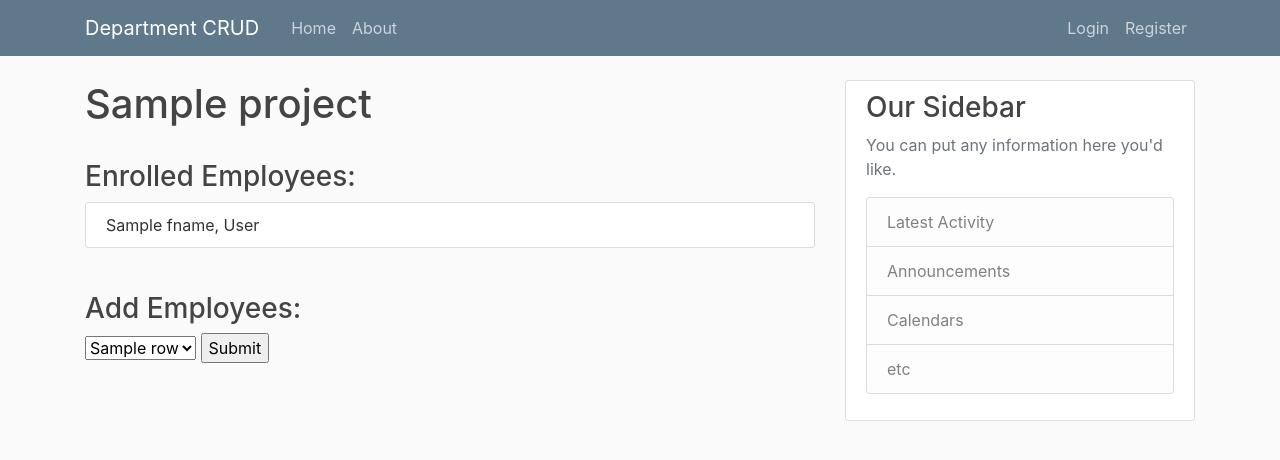
After one commit to natehishon/db453labc, a Python web app: template flaskDemo/templates/project.html in a window 1280 px wide. The commit adds this page. Shown: the top 460 px of the page. Run offline with Jinja, Linux system fonts and the light colour scheme; the template is opened without the code that fills it: most values are stand-ins (such as "Sample title", 1, 10 or a date in 2020); some libraries are stand-ins or nearby versions.

Commit message:
lab changes

```diff
--- a/flaskDemo/templates/assign.html
+++ b/flaskDemo/templates/assign.html
@@ -4,7 +4,9 @@
 <!--    <img class="rounded-circle article-img" src="{{ url_for('static', filename='profile_pics/default.jpg')}}"> -->
     <div class="media-body">
       <div class="article-metadata">
-        <a class="mr-2" href="#">{{ assign }}</a>
+        SSN: <span>{{ assign.essn }}</span><br>
+        PNO: <span>{{ assign.pno }}</span><br>
+        Hours: <span>{{ assign.hours }}</span><br>
         <small class="text-muted">{{now.strftime('%A %B, %d %Y %H:%M:%S')}}</small>
 
           <div>
@@ -21,7 +23,7 @@
     <div class="modal-dialog" role="document">
       <div class="modal-content">
         <div class="modal-header">
-          <h5 class="modal-title" id="deleteModalLabel">Delete Department?</h5>
+          <h5 class="modal-title" id="deleteModalLabel">Delete Project Assignment?</h5>
           <button type="button" class="close" data-dismiss="modal" aria-label="Close">
             <span aria-hidden="true">&times;</span>
           </button>
--- a/flaskDemo/templates/layout.html
+++ b/flaskDemo/templates/layout.html
@@ -32,7 +32,8 @@
             <!-- Navbar Right Side -->
             <div class="navbar-nav">
               {% if current_user.is_authenticated %}
-                <a class="nav-item nav-link" href="{{ url_for('employees') }}">Employees</a>
+                <a class="nav-item nav-link" href="{{ url_for('employees') }}">Enrollments</a>
+                <a class="nav-item nav-link" href="{{ url_for('projects') }}">Projects</a>
                 <a class="nav-item nav-link" href="{{ url_for('new_dept') }}">New Dept</a>
                 <a class="nav-item nav-link" href="{{ url_for('account') }}">Account</a>
                 <a class="nav-item nav-link" href="{{ url_for('logout') }}">Logout</a>
--- /dev/null
+++ b/flaskDemo/templates/project.html
@@ -0,0 +1,55 @@
+<!DOCTYPE html>
+<html lang="en">
+<head>
+    <meta charset="UTF-8">
+    <title>Title</title>
+</head>
+<body>
+
+</body>
+</html>{% extends "layout.html" %}
+{% block content %}
+    <h1>{{ project.pname }}</h1>
+    <br>
+
+
+    <h3>Enrolled Employees:</h3>
+    {% for row in employees %}
+        <article class="media content-section">
+            <span>{{ row.fname }}</span>,&nbsp;
+            <span>{{ row.lname }}</span>
+        </article>
+    {% endfor %}
+
+    <br>
+
+    <h3>Add Employees:</h3>
+    {#    <select name="emp" >#}
+    {#        {% for row in currentIds %}#}
+    {#            <option value="{{ url_for('new_works', essn=row.ssn, pno=project.pnumber) }}" SELECTED>{{ row.fname, row.lname }}</option>#}
+    {#        {% endfor %}#}
+    {#    </select>#}
+
+    <form action="{{ url_for('new_works')}}" method="GET">
+
+        <select name='emp'>
+            {% for row in currentIds %}
+                <option value="{{ row }}" selected='selected'>{{ row }}</option>
+
+            {% endfor %}
+
+        </select>
+
+        <input type="submit" value="Submit"/>
+    </form>
+
+    {#    {% for row in currentIds %}#}
+    {#        <article class="media content-section">#}
+    {#                <span>{{ row.fname }}</span>,&nbsp;#}
+    {#                <span>{{ row.lname }}</span>&nbsp;#}
+    {#        <a class="" href="{{ url_for('new_works', essn=row.ssn, pno=project.pnumber) }}">Add</a>#}
+    {##}
+    {#        </article>#}
+    {#     {% endfor %}#}
+    <!-- Modal -->
+{% endblock content %}
```
Also changed, not shown: flaskDemo/routes.py (+42 -19 lines), flaskDemo/templates/assign_home.html (+6 -3 lines), flaskDemo/templates/employee.html (deleted, +0 -26 lines), flaskDemo/templates/projects.html (added, +12 -0 lines).
